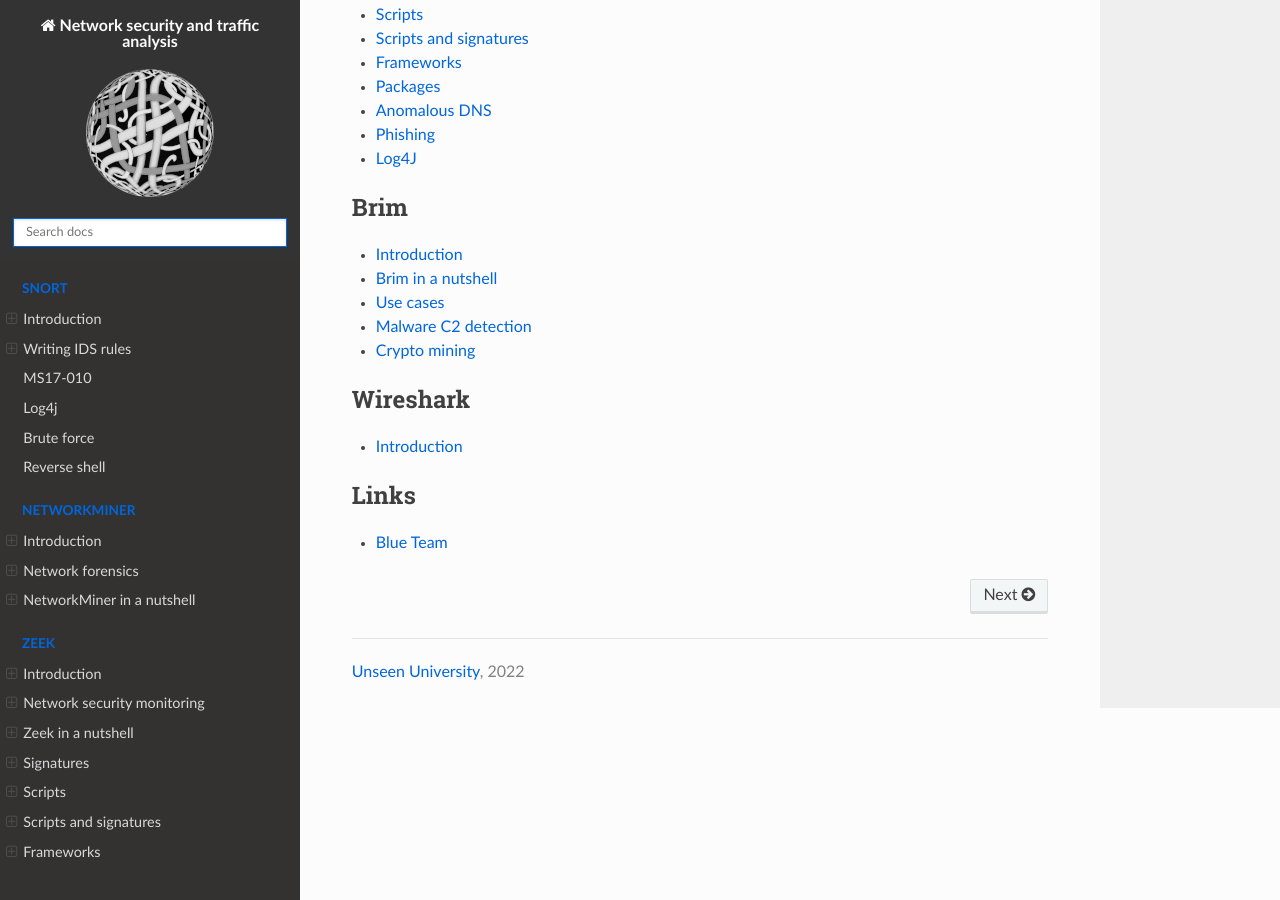
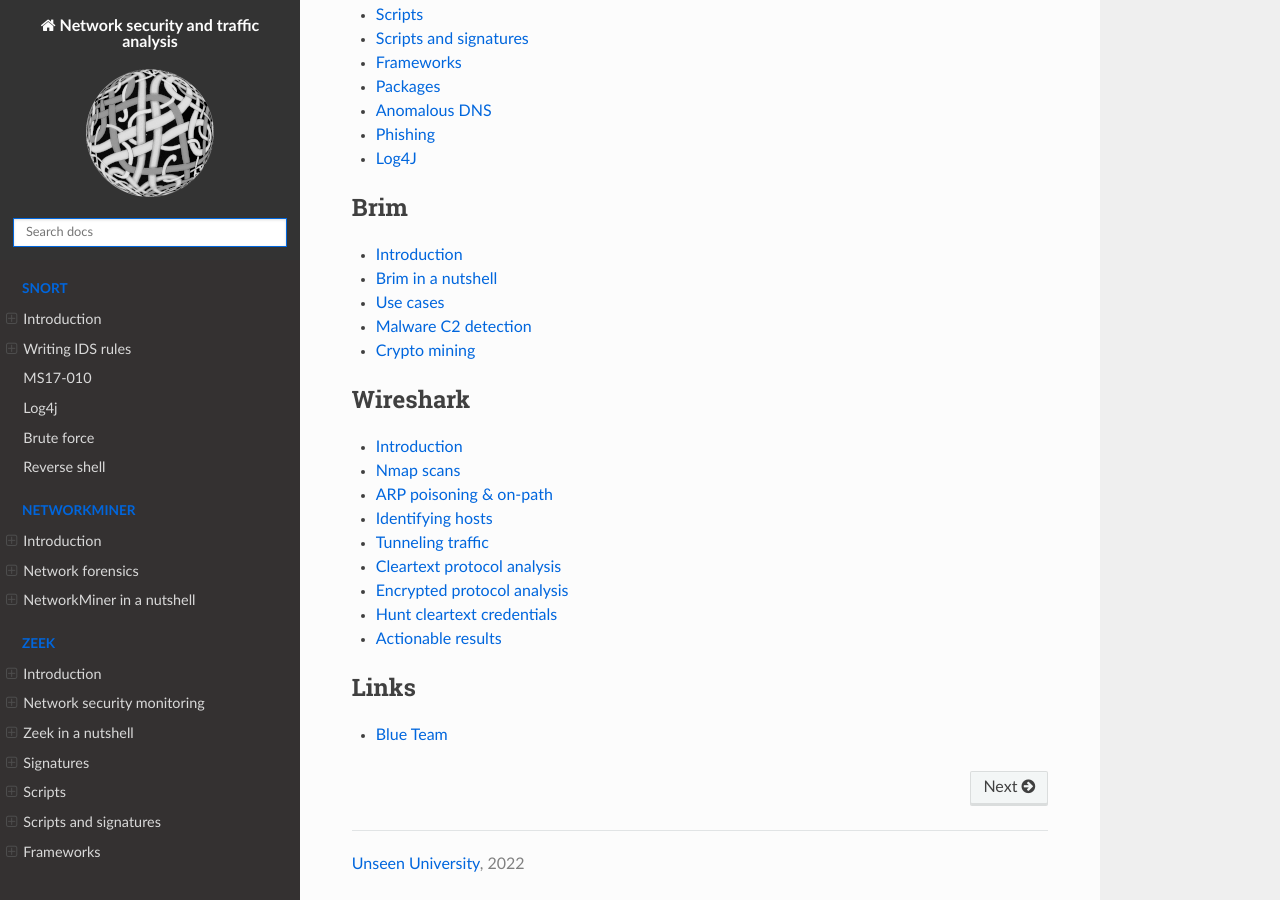
Before and after one commit to tymyrddin/blue-net, a Sphinx documentation site: the page built from source/index.rst, in a window 1280 px wide and 900 px high, scrolled down 1025 px. Built offline with Sphinx 7.4.7 and the Read the Docs theme 2.0.0, drawn with Linux system fonts in a browser that asks for light colours.

Commit message:
Started Wireshark

```diff
--- a/source/docs/wireshark/README.md
+++ b/source/docs/wireshark/README.md
@@ -1,3 +1,7 @@
+| ![Snort](../../_static/images/wireshark-room-banner.png)
+|:--:|
+| THM Room: [Wireshark: Traffic Analysis](https://tryhackme.com/room/wiresharktrafficanalysis) |
+
 # Introduction
 
 ## What?
@@ -11,3 +15,12 @@
 * Traffic analysis and finding anomalies on the network.
 
 ## How?
+
+* [Nmap scans](nmap.md)
+* [ARP poisoning & on-path](on-path.md)
+* [Identifying hosts](hosts.md)
+* [Tunneling traffic](tunnels.md)
+* [Clear-text protocol analysis](clear-text.md)
+* [Encrypted protocol analysis](encrypted.md)
+* [Hunt clear-text credentials](creds.md)
+* [Actionable results](results.md)
--- /dev/null
+++ b/source/docs/wireshark/clear-text.md
@@ -0,0 +1 @@
+# Cleartext protocol analysis
--- /dev/null
+++ b/source/docs/wireshark/creds.md
@@ -0,0 +1 @@
+# Hunt cleartext credentials
--- /dev/null
+++ b/source/docs/wireshark/encrypted.md
@@ -0,0 +1 @@
+# Encrypted protocol analysis
--- /dev/null
+++ b/source/docs/wireshark/results.md
@@ -0,0 +1 @@
+# Actionable results
--- /dev/null
+++ b/source/docs/wireshark/tunnels.md
@@ -0,0 +1 @@
+# Tunneling traffic
--- a/source/index.rst
+++ b/source/index.rst
@@ -61,6 +61,14 @@
    :caption: Wireshark
 
    docs/wireshark/README.md
+   docs/wireshark/nmap.md
+   docs/wireshark/on-path.md
+   docs/wireshark/hosts.md
+   docs/wireshark/tunnels.md
+   docs/wireshark/clear-text.md
+   docs/wireshark/encrypted.md
+   docs/wireshark/creds.md
+   docs/wireshark/results.md
 
 .. toctree::
    :caption: Links
```
Also changed, not shown: source/docs/wireshark/hosts.md (added, +27 -0 lines), source/docs/wireshark/nmap.md (added, +21 -0 lines), source/docs/wireshark/on-path.md (added, +33 -0 lines), source/_static/images/wireshark-room-banner.png (added).
